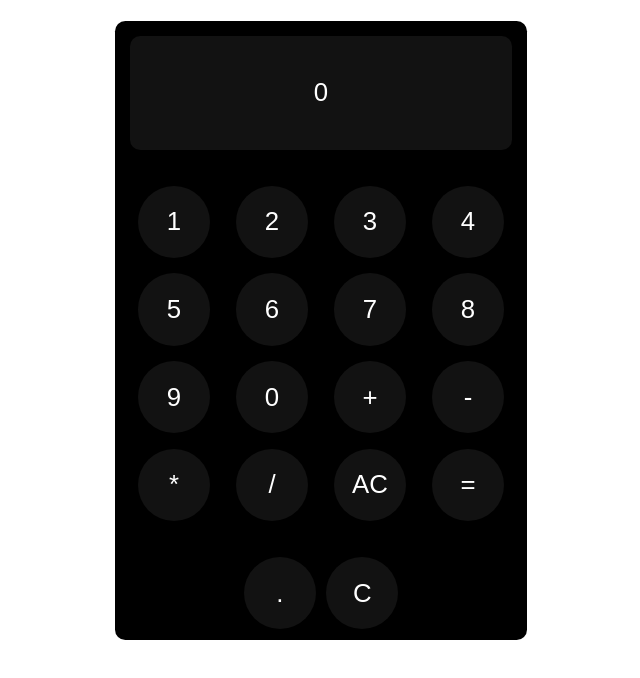
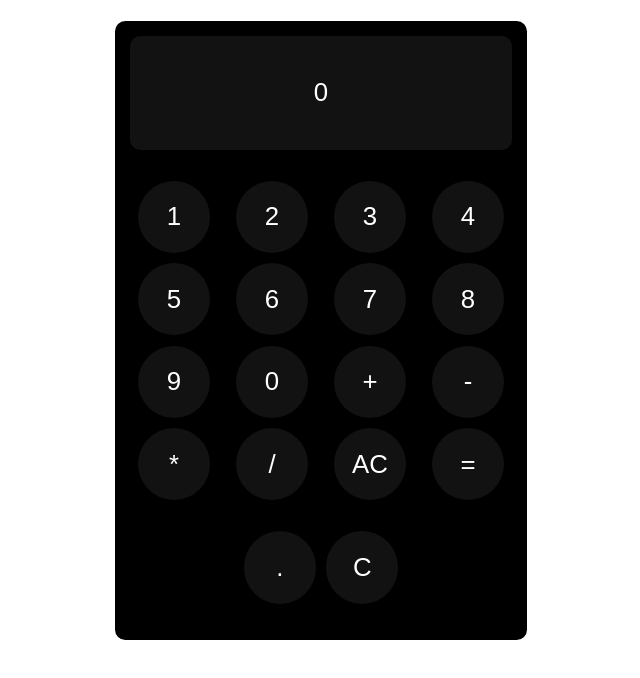
Before and after one commit to ImalKesara/Javascript-MiniProjects, a website: page Calculator/index.html in a window 1280 px wide. Shown: the whole page, without its empty margins (319-959 px from the left). Drawn offline with Linux system fonts and the light colour scheme.

Commit message:
css almost done

```diff
--- a/Calculator/style.css
+++ b/Calculator/style.css
@@ -55,7 +55,7 @@ button {
   justify-content: center;
   align-items: center;
   padding: 3.5rem;
-  margin-top: 1.5rem;
+  margin-top: 1rem;
   width: 6.5rem;
   height: 6.5rem;
   background-color: #121212;
```
